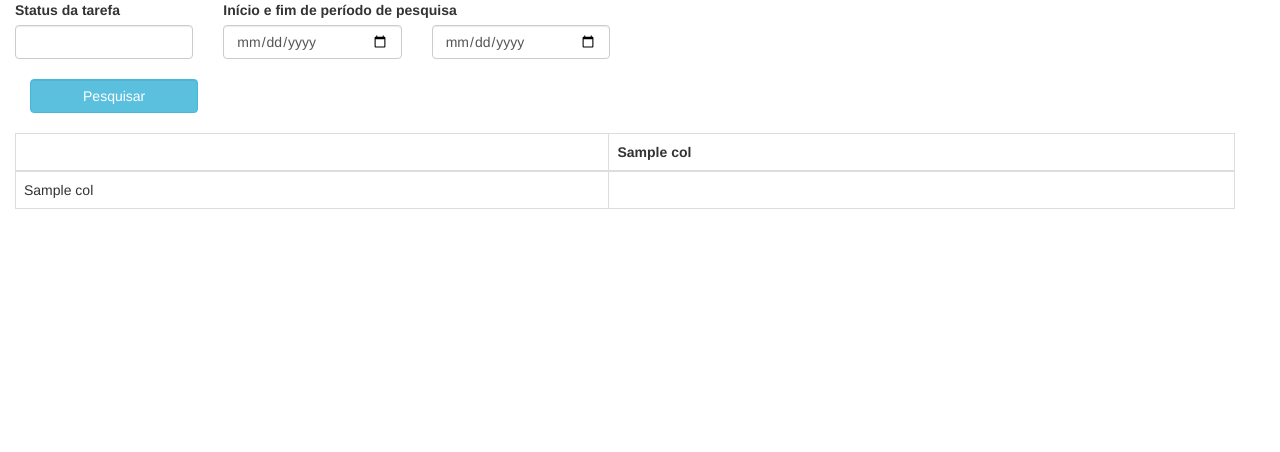
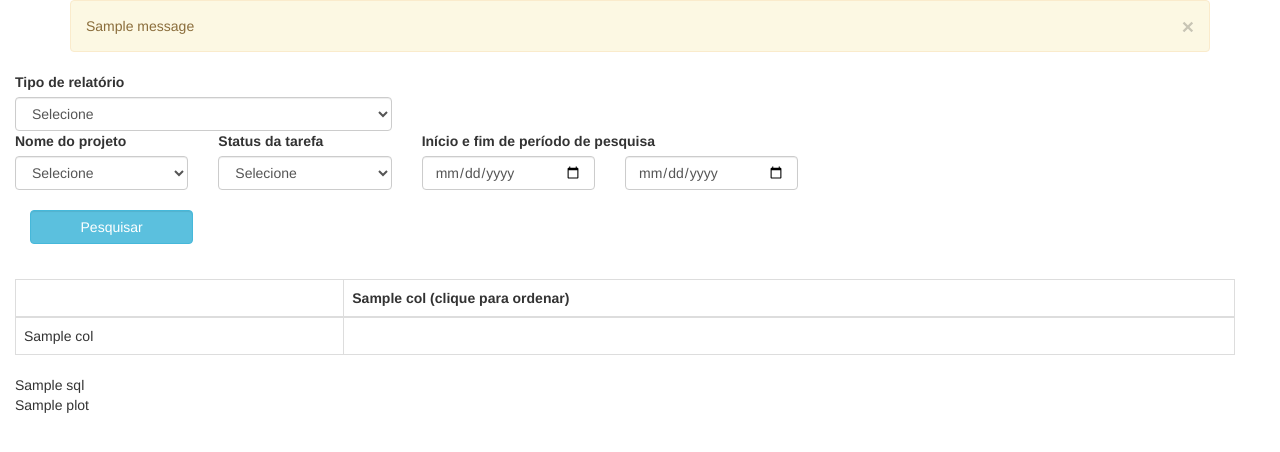
Before and after one commit to IvanBrasilico/proto-dashboard-taiga, a Flask app: template taigadash/templates/home.html in a window 1280 px wide. Shown: the top 452 px of the page. Run offline with Flask 2, Linux system fonts and the light colour scheme; the template is opened without the code that fills it: values that come from a table or form of the project are taken from there, most other values are stand-ins (such as "Sample title", 1, 10 or a date in 2020); one stand-in notice (Sample message) is shown; parts of the project's set-up code (start-up, migrations or seed data) failed here and were passed over; some libraries are stand-ins or nearby versions.

Commit message:
Filtros de data, projeto e status

```diff
--- a/setup.py
+++ b/setup.py
@@ -11,6 +11,7 @@ setup(
         'flask-wtf',
         'gunicorn',
         'pandas',
+        'plotly',
         'psycopg2',
         'sqlalchemy'
     ],
--- a/taigadash/app.py
+++ b/taigadash/app.py
@@ -1,81 +1,163 @@
 import os
+import pickle
 import sqlite3
+from datetime import date
 
-import pandas as pd
+import plotly
+import plotly.graph_objs as go
 import psycopg2
-from flask import Flask, request, render_template, jsonify
+from flask import Flask, request, render_template, jsonify, current_app, flash
 from flask_bootstrap import Bootstrap
 from flask_wtf import CSRFProtect
 
-from taigadash.db import SQL_ISSUES
+from taigadash.db import get_relatorios_choice, executa_relatorio
 from taigadash.forms.filtro_form import FiltroForm
 
 if os.environ.get('PRODUCTION'):
     con = psycopg2.connect(database='taiga', user='taiga_consulta')
 else:
-    con = sqlite3.connect('testes.db')
-df = pd.read_sql(SQL_ISSUES, con=con)
-# con.close()
-print(df.head())
-print(df.to_dict())
+    con = sqlite3.connect('testes.db', check_same_thread=False)
 
 
-def filter_df(df, status):
+def filter_df(df, status: str, projeto: str):
     filtered_df = df.copy()
-    if status:
-        filtered_df = filtered_df[filtered_df['name'] == status]
+    if status and status != 'None':
+        filtered_df = filtered_df[filtered_df['status'] == status]
+    if projeto and projeto != 'None':
+        filtered_df = filtered_df[filtered_df['projeto'] == projeto]
     return filtered_df
 
 
-def create_app(df):
+def get_secret():
+    try:
+        with open('SECRET', 'rb') as secret:
+            try:
+                SECRET = pickle.load(secret)
+            except pickle.PickleError:
+                SECRET = None
+    except FileNotFoundError:
+        SECRET = None
+
+    if SECRET is None:
+        SECRET = os.urandom(24)
+        with open('SECRET', 'wb') as out:
+            pickle.dump(SECRET, out, pickle.HIGHEST_PROTOCOL)
+    return SECRET
+
+
+def bar_plotly(df) -> str:
+    """Renderiza gráfico no plotly e serializa via HTTP/HTML."""
+    try:
+        count_df = df[['status', 'id']].groupby(['status']).count()
+        count_df = count_df.reset_index()
+        # print(count_df.head())
+        x = count_df['status'].tolist()
+        y = count_df['id'].tolist()
+        colors = count_df.index
+        data = go.Bar(x=x, y=y, name='qtde', marker_color=colors)
+        plot = plotly.offline.plot({
+            'data': data,
+            'layout': go.Layout(title='Qtde por status',
+                                xaxis=go.layout.XAxis(type='category'))
+        },
+            show_link=False,
+            output_type='div',
+            image_width=400)
+        return plot
+    except Exception as err:
+        print(err)
+        # logger.error(str(err), exc_info=True)
+        return ''
+
+
+def create_app(con):
     app = Flask(__name__)
     csrf = CSRFProtect(app)
     Bootstrap(app)
-    app.config['df'] = df
-    app.config['SECRET_KEY'] = os.urandom(32)
+    app.config['con'] = con
+    app.config['SECRET_KEY'] = get_secret()
 
-    @app.route('/')
-    @app.route('/taigadash/')
+    @app.route('/', methods=['POST', 'GET'])
+    @app.route('/taigadash/', methods=['POST', 'GET'])
     def home():
-        df = app.config['df']
-        status = request.args.get('status')
-        filtered_df = filter_df(df, status)
-        return filtered_df.to_html()
+        con = app.config['con']
+        lista_relatorios = get_relatorios_choice()
+        colunas = []
+        linhas = []
+        linhas_formatadas = []
+        sql = ''
+        plot = ''
+        relatorio_id = 0
+        today = date.today()
+        inicio = date(year=today.year, month=today.month, day=1)
+        filtro_form = FiltroForm(
+            datainicio=inicio,
+            datafim=date.today(),
+            relatorios=lista_relatorios,
+        )
+        try:
+            if request.method == 'POST':
+                filtro_form = FiltroForm(request.form,
+                                         relatorios=lista_relatorios)
+                filtro_form.validate()
+                try:
+                    relatorio_id = int(filtro_form.relatorio.data)
+                except ValueError:
+                    raise ValueError('Informar o tipo de relatorio')
+                df, sql = executa_relatorio(con, relatorio_id,
+                                            filtro_form.datainicio.data,
+                                            filtro_form.datafim.data)
+                projetos_choice = [(nome, nome) for nome in df['projeto'].unique()]
+                status_choice = [(nome, nome) for nome in df['status'].unique()]
+                filtro_form = FiltroForm(request.form,
+                                         projetos=projetos_choice,
+                                         status=status_choice,
+                                         relatorios=lista_relatorios)
+                plot = bar_plotly(df)
+                filtered_df = filter_df(df,
+                                        filtro_form.status.data,
+                                        filtro_form.projeto.data)
 
-    @app.route('/')
-    @app.route('/taigadash/html', methods=['POST', 'GET'])
-    def html():
-        df = app.config['df']
-        status = None
-        oform = FiltroForm()
-        if request.method == 'POST':
-            print(request.form)
-            oform = FiltroForm(request.form)
-            oform.validate()
-            status = oform.status.data
-        filtered_df = filter_df(df, status)
-        print(status)
-        colunas = list(df.columns)[1:]
-        linhas = [list(row) for row in filtered_df.values]
+                colunas = list(df.columns)[1:]
+                linhas = [list(row) for row in filtered_df.values]
+                # linhas_formatadas = formata_linhas_relatorio(linhas)
+        except Exception as err:
+            current_app.logger.error(err, exc_info=True)
+            flash('Erro! Detalhes no log da aplicação.')
+            flash(str(type(err)))
+            flash(str(err))
         return render_template('home.html',
-                               oform=oform,
+                               oform=filtro_form,
                                colunas=colunas,
-                               linhas=linhas)
+                               linhas=linhas,
+                               sql=sql,
+                               plot=plot)
 
-    @app.route('/taigadash/json')
+    @app.route('/taigadash/json', methods=['POST'])
+    @csrf.exempt
     def json():
-        df = app.config['df']
-        if request.json:
-            status = request.json.get('status')
-        else:
-            status = None
-        filtered_df = filter_df(df, status)
-        return jsonify(filtered_df.to_json()), 200
+        con = app.config['con']
+        try:
+            filtro_form = FiltroForm(**dict(request.json))
+            filtro_form.validate()
+            try:
+                relatorio_id = int(filtro_form.relatorio.data)
+            except ValueError:
+                raise ValueError('Informar o tipo de relatorio')
+            df, sql = executa_relatorio(con, relatorio_id,
+                                        filtro_form.datainicio.data,
+                                        filtro_form.datafim.data)
+            filtered_df = filter_df(df, filtro_form.status.data,
+                                    filtro_form.projeto.data)
+            return jsonify(filtered_df.to_json()), 200
+        except Exception as err:
+            raise err
+            return jsonify({'msg': str(err)}), 500
 
     return app
 
 
-app = create_app(df)
+app = create_app(con)
 
 if __name__ == '__main__':  # pragma: no cover
-    app.run(port=5010, debug=True)
+    app.run(port=5010, debug=True, threaded=False)
--- a/taigadash/forms/filtro_form.py
+++ b/taigadash/forms/filtro_form.py
@@ -1,10 +1,26 @@
 from flask_wtf import FlaskForm
-from wtforms import StringField
+from wtforms import StringField, SelectField
 from wtforms.fields.html5 import DateField
 
 
 class FiltroForm(FlaskForm):
-    status = StringField(u'Status da Tarefa',
-                             default='')
+    status = SelectField(u'Status da Tarefa', default='')
+    projeto = SelectField(u'Nome do Projeto', default=-1)
     datainicio = DateField(u'Data inicial da pesquisa')
     datafim = DateField(u'Data final da pesquisa')
+    relatorio = SelectField('Relatórios disponiveis', default=-1)
+
+    def __init__(self, *args, **kwargs):
+        super().__init__(*args, **kwargs)
+        self.relatorio.choices = [(None, 'Selecione')]
+        if kwargs.get('relatorios'):
+            self.relatorio.choices = [(None, 'Selecione'),
+                                      *kwargs.get('relatorios')]
+        self.projeto.choices = [(None, 'Selecione')]
+        if kwargs.get('projetos'):
+            self.projeto.choices = [(None, 'Selecione'),
+                                      *kwargs.get('projetos')]
+        self.status.choices = [(None, 'Selecione')]
+        if kwargs.get('status'):
+            self.status.choices = [(None, 'Selecione'),
+                                      *kwargs.get('status')]
--- a/taigadash/templates/home.html
+++ b/taigadash/templates/home.html
@@ -1,25 +1,40 @@
-{% extends "bootstrap/base.html" %}
-{% block title %}DashBoard Ajna{% endblock %}
-
-{% block content %}
-<body>
+{% extends "layout.html" %} {% block content %} {{super()}}
 <div id="main" class="container-fluid">
     <div id="top" class="row col-sm-12">
-        <div class="form-group">
-            <form method="POST" id="formfiltro" action="/taigadash/html">
+        <form method="POST" id="formfiltro" action="/taigadash/">
             <input type="hidden" name="csrf_token" value="{{ csrf_token() }}"/>
+            <div class="form-group row col-sm-12">
                 <div class="row">
+                    <div class="col-sm-4">
+                        <label for="relatorio">Tipo de relatório</label>
+                    </div>
+                    <div class="col-sm-8">
+                    </div>
+                </div>
+                <div class="row">
+                    <div class="col-sm-4">
+                        {{ oform.relatorio(class='form-control') }}
+                    </div>
+                    <div class="col-sm-8">
+                    </div>
+                </div>
+                <div class="row">
+                    <div class="col-sm-2">
+                        <label for="status">Nome do projeto</label>
+                    </div>
                     <div class="col-sm-2">
                         <label for="status">Status da tarefa</label>
                     </div>
                     <div class="col-sm-4">
                         <label for="datainicio">Início e fim de período de pesquisa</label>
                     </div>
-                    <div class="col-sm-6">
+                    <div class="col-sm-4">
                     </div>
                 </div>
                 <div class="row">
-                    <div class="form-group">
+                    <div class="col-sm-2">
+                        {{ oform.projeto(class='form-control') }}
+                    </div>
                     <div class="col-sm-2">
                         {{ oform.status(class='form-control') }}
                     </div>
@@ -29,8 +44,7 @@
                     <div class="col-sm-2">
                         {{ oform.datafim(class='form-control') }}
                     </div>
-                        <div class="col-sm-6">
-                        </div>
+                    <div class="col-sm-4">
                     </div>
                 </div>
                 <div class="row col-sm-12">
@@ -41,8 +55,8 @@
                         </button>
                     </div>
                 </div>
+            </div>
         </form>
-        </div>
     </div>
     <div id="list" class="row col-sm-12">
         &nbsp;<br>
@@ -53,7 +67,7 @@
                 <tr>
                     <th></th>
                     {% for col in colunas %}
-                    <th>{{ col }}</th>
+                    <th>{{ col }} (clique para ordenar)</th>
                     {% endfor %}
                 </tr>
                 </thead>
@@ -68,5 +82,32 @@
             </table>
         </div>
     </div>
-</body>
+    <div id="sql">
+        {{ sql }}
+    </div>
+    <div id="plot">
+        {{ plot | safe }}
+    </div>
+</div>
 {% endblock %}
+{% block scripts %} {{super()}}
+<script>
+
+    $('th').click(function(){
+    var table = $(this).parents('table').eq(0)
+    var rows = table.find('tr:gt(0)').toArray().sort(comparer($(this).index()))
+    this.asc = !this.asc
+    if (!this.asc){rows = rows.reverse()}
+    for (var i = 0; i < rows.length; i++){table.append(rows[i])}
+})
+function comparer(index) {
+    return function(a, b) {
+        var valA = getCellValue(a, index), valB = getCellValue(b, index)
+        return $.isNumeric(valA) && $.isNumeric(valB) ? valA - valB : valA.toString().localeCompare(valB)
+    }
+}
+function getCellValue(row, index){ return $(row).children('td').eq(index).text() }
+
+
+</script>
+{% endblock %}
--- /dev/null
+++ b/taigadash/templates/layout.html
@@ -0,0 +1,12 @@
+{% extends "bootstrap/base.html" %} {% block title %} Taiga - dashboad gerencial {% endblock %}
+{% block content %} {{super()}}
+
+<div class="container">
+    {% for message in get_flashed_messages() %}
+    <div class="alert alert-warning">
+        <button type="button" class="close" data-dismiss="alert">&times;</button>
+        {{ message }}
+    </div>
+    {% endfor %} {% block page_content %}{% endblock %}
+</div>
+{% endblock %}
```
Also changed, not shown: taigadash/db.py (+48 -8 lines), tests/test_app.py (+2 -1 lines), tests/test_base.py (+8 -4 lines). Lines whose indentation alone changed are shown as unchanged.
